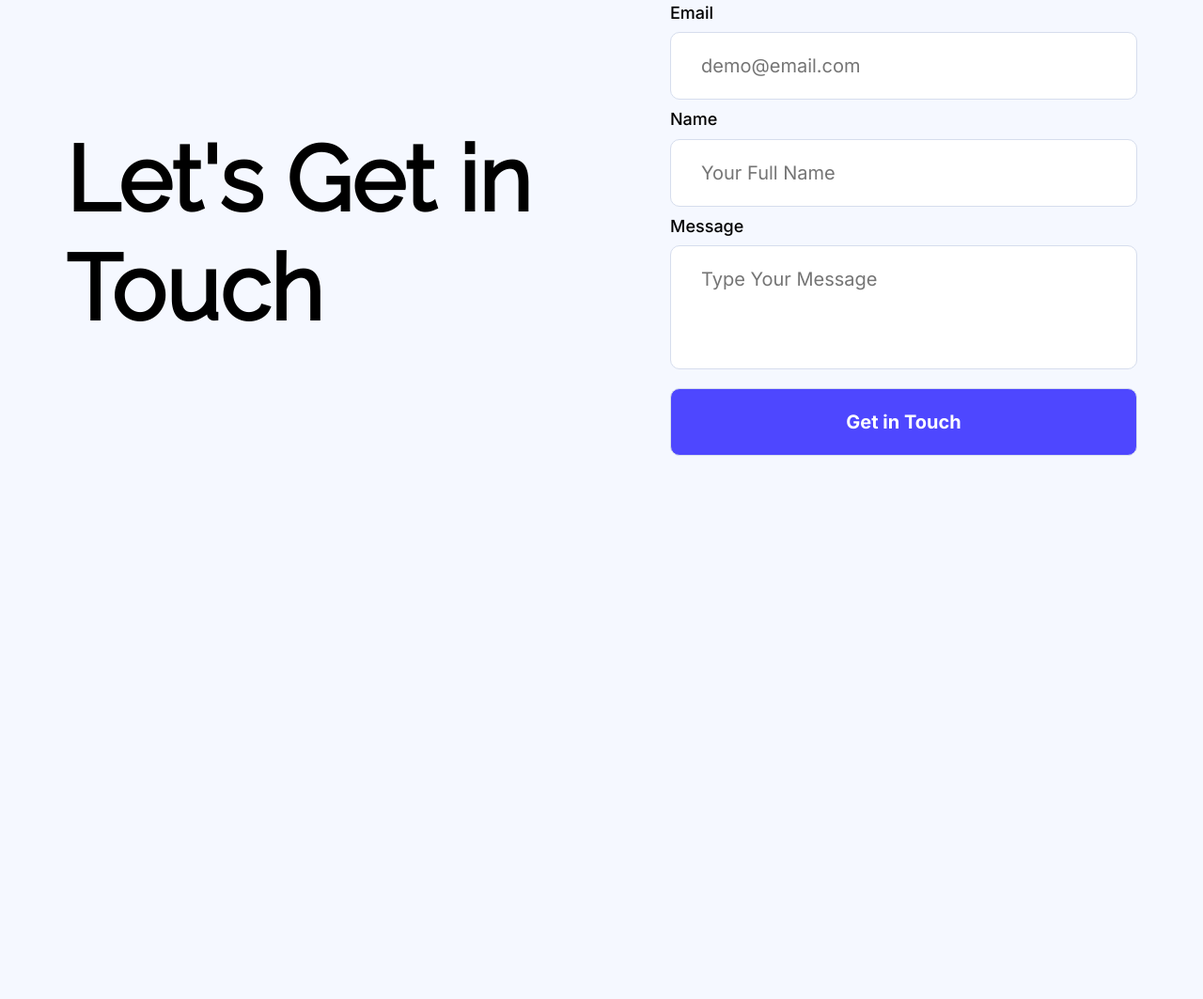
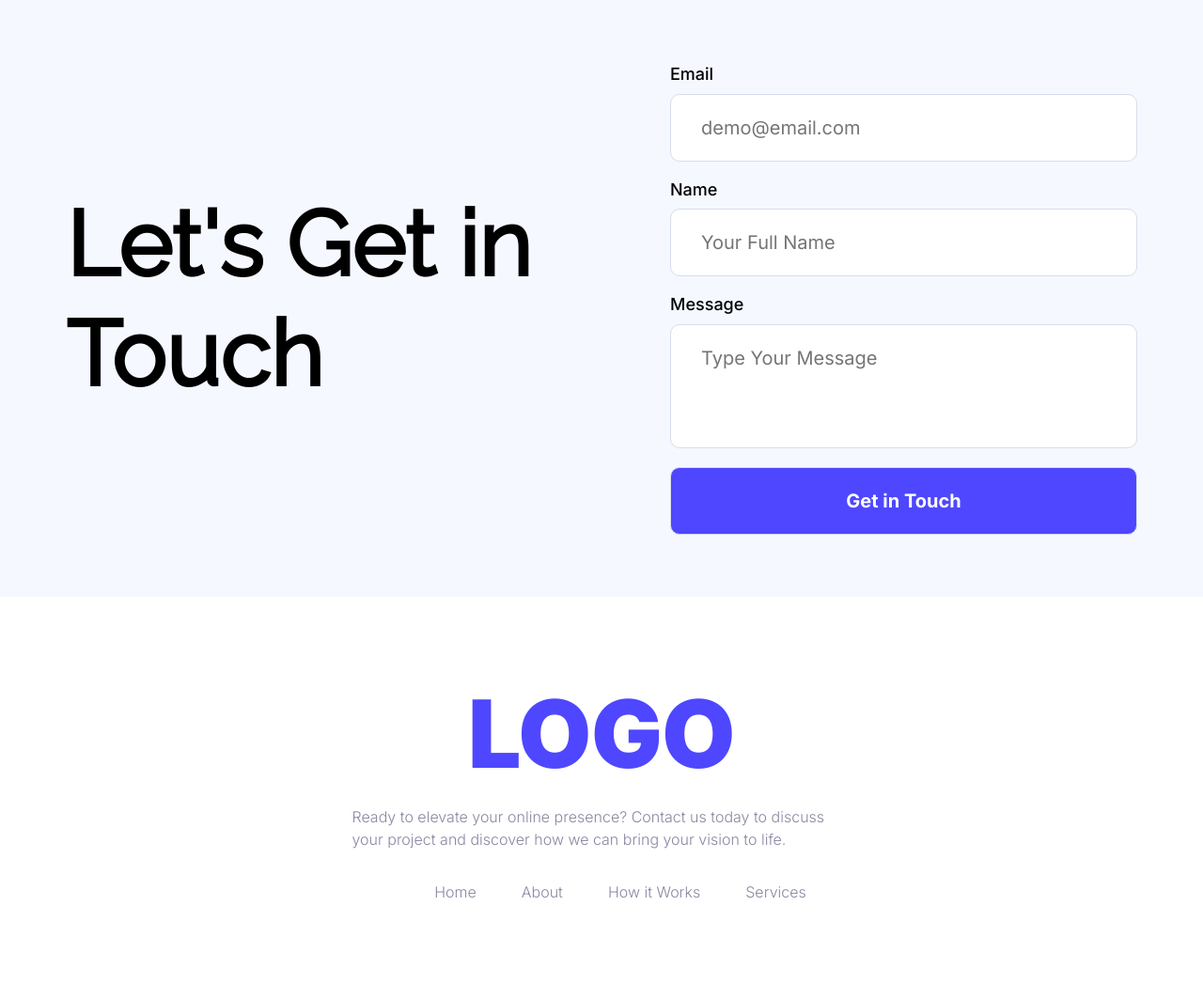
Before and after one commit to MuhitShimanto/landing-launchpad, a plain HTML site: page index.html in a window 1280 px wide. Shown: the part 2185-3248 px from the top of the page at 94% size. Before the commit the page ends 2680 px from the top, so only its background shows below. Drawn offline with Linux system fonts and the light colour scheme.

Commit message:
Added footer & button hover effect

```diff
--- a/index.html
+++ b/index.html
@@ -116,15 +116,27 @@
             <form>
                 <label for="email">Email</label>
                 <input type="email" name="" id="email" placeholder="demo@email.com">
-
+                <br>
                 <label for="name">Name</label>
                 <input type="text" name="" id="name" placeholder="Your Full Name">
-
+                <br>
                 <label for="message">Message</label><br>
                 <textarea name="" id="message" cols="3" rows="3" placeholder="Type Your Message"></textarea>
                 <input class="accent-btn" style="width: 100%; margin-top: 20px;" type="submit" value="Get in Touch">
             </form>
         </section>
     </main>
+    <footer>
+        <h1 class="footer-logo">LOGO</h1>
+        <p class="footer-description">Ready to elevate your online presence? Contact us today to discuss your project and discover how we can bring your vision to life.</p>
+        <div class="footer-nav">
+            <ul>
+                <li><a href="#">Home</a></li>
+                <li><a href="#">About</a></li>
+                <li><a href="#">How it Works</a></li>
+                <li><a href="#">Services</a></li>
+            </ul>
+        </div>
+    </footer>
   </body>
 </html>
--- a/style.css
+++ b/style.css
@@ -31,6 +31,12 @@ main section {
   line-height: 150%;
   font-weight: 700;
   cursor: pointer;
+  transition: all ease-in 200ms;
+}
+.accent-btn:hover {
+    scale: 1.05;
+    background-color: rgb(255, 170, 0);
+    color: #000;
 }
 .brief-description {
   font-size: 24px;
@@ -186,6 +192,7 @@ nav {
 
 /* Section 4: Let's Get in Touch */
 .get-in-touch {
+    height: 632px;
     display: flex;
     justify-content: space-between;
     align-items: center;
@@ -209,7 +216,7 @@ nav {
     display: block;
     width: 100%;
     padding: 20px 32px;
-    margin: 10px 0;
+    margin-top: 10px;
     font-family: "Inter", sans-serif;
     font-size: 20px;
     line-height: 150%;
@@ -218,3 +225,47 @@ nav {
     border-radius: 10px;
     resize: none;
 }
+
+/* Footer */
+footer {
+    height: 428px;
+    flex-direction: column;
+    display: flex;
+    align-items: center;
+    justify-content: center;
+    background-color: #fff;
+}
+footer p {
+    font-family: "Inter", sans-serif;
+    font-size: 16px;
+    font-weight: 300;
+    line-height: 150%;
+    color: #8987A1;
+    width: 531px;
+}
+footer h1 {
+    margin: 0;
+}
+footer ul {
+    display: flex;
+    gap: 48px;
+    list-style: none;
+}
+footer ul a {
+    text-decoration: none;
+    font-family: "Inter", sans-serif;
+    font-size: 16px;
+    font-weight: 300;
+    line-height: 150%;
+    color: #8987A1;
+    transition: all ease-in-out 150ms;
+}
+footer ul a:hover {
+    color: #4e47ff;
+}
+.footer-logo {
+    font-family: "Inter", sans-serif;
+    font-size: 100px;
+    color: #4e47ff;
+    font-weight: 900;
+}
```
